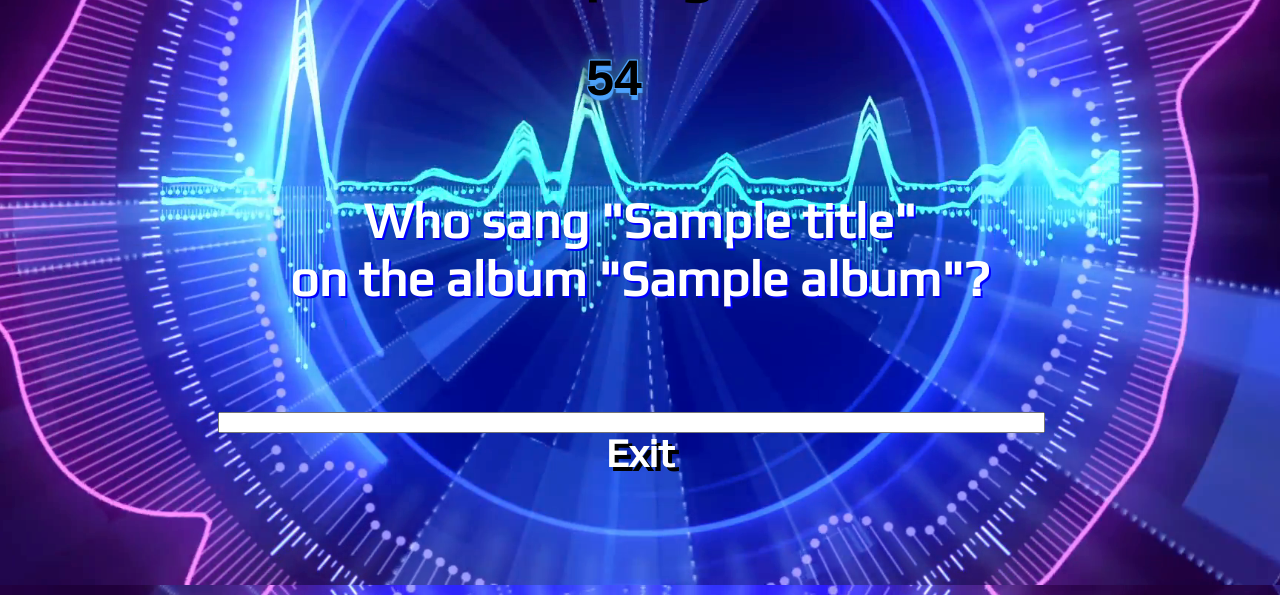
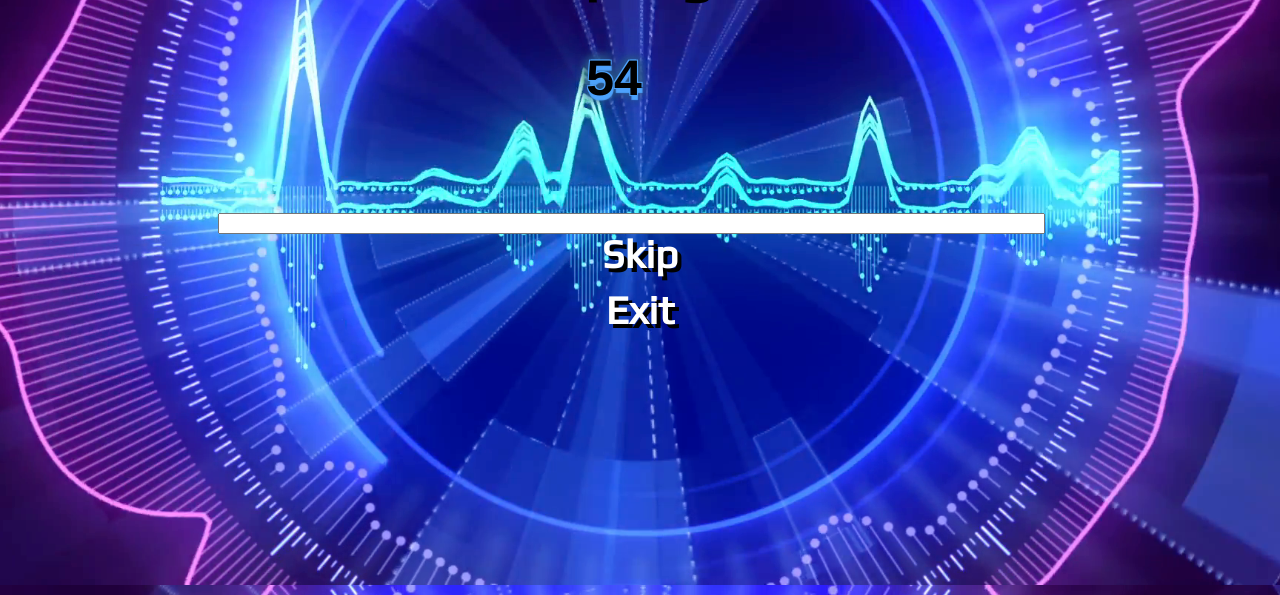
Before and after one commit to Drew8521/MusiQ, a Python web app: template templates/game.html in a window 1280 px wide. Shown: the part 215-810 px from the top of the page. Run offline with Jinja, Linux system fonts and the light colour scheme; the template is opened without the code that fills it: most values are stand-ins (such as "Sample title", 1, 10 or a date in 2020); some web fonts are replaced.

Commit message:
Added skip

```diff
--- a/scripts/game.js
+++ b/scripts/game.js
@@ -3,8 +3,10 @@ let startTime = Date.now();
 let score = 0;
 let randomCompliment = Math.floor((Math.random() * 7))
 let responses = ["Music is your forte!", "A high note!", "Blast it!", "Killed it!", "Sick!", "MusIQ off the Charts!", "Impressive!", "Rock On!"];
+const genre = document.getElementById('genre').innerHTML
 
-const menu = document.getElementById('button');
+updateQuestion();
+const menu = document.getElementById('button-right');
 menu.addEventListener('click', exit);
 function exit(event) {
   location.href='/profile';
@@ -31,7 +33,6 @@ function exit(event) {
 
 
 const userAnswer = document.getElementById('answer');
-const genre = document.getElementById('genre').innerHTML
 
 function sleep(ms) {
   return new Promise(resolve => setTimeout(resolve, ms));
--- a/styles/game.css
+++ b/styles/game.css
@@ -120,7 +120,17 @@ h1 {
   transition: all 500ms cubic-bezier(0.42, 0, 0.58, 1);
 }
 
-#button {
+#button-left {
+  text-align: center;
+  font-family: 'Play', sans-serif;
+  color: white;
+  text-shadow: 4px 4px black;
+  margin-top: 10px;
+  margin-bottom: 10px;
+
+}
+
+#button-right {
   text-align: center;
   font-family: 'Play', sans-serif;
   color: white;
@@ -128,8 +138,13 @@ h1 {
   margin-top: 10px;
   margin-bottom: 10px;
 }
-#button:hover {
+
+#button-right:hover {
   text-shadow: 0 0 10px rgba(255,255,255,1) , 0 0 20px rgba(255,255,255,1) , 0 0 30px rgba(255,255,255,1) , 0 0 40px #00ffff , 0 0 70px #00ffff , 0 0 80px #00ffff , 0 0 100px #00ffff ;
+}
+
+#button-left:hover {
+  text-shadow: 0 0 10px rgba(255,255,255,1) , 0 0 20px rgba(255,255,255,1) , 0 0 30px rgba(255,255,255,1) , 0 0 40px #ff0000 , 0 0 70px #ff0000 , 0 0 80px #ff0000 , 0 0 100px #00ffff ;
 }
 
 #answer {
--- a/templates/game.html
+++ b/templates/game.html
@@ -14,13 +14,14 @@
     <h2 id="genre">{{ genre }}</h2>
     <p id="timer">Ready?</p>
     <h4 id='question-right'></h4>
-    <h5 id='question'>Who sang "{{ title }}" <br> on the album "{{ album }}"?</h5>
+    <h5 id='question'></h5>
     <link async href="https://fonts.googleapis.com/css?family=Atomic%20Age" data-generated="http://enjoycss.com" rel="stylesheet" type="text/css"/>
     <div id="wrapper">
       <input id="answer" oninput="check()"></input>
     </div>
-    <h4 id='button'>Exit</h4>
+      <h4 id='button-left' onclick="updateQuestion()">Skip</h4>
+    <h4 id='button-right'>Exit</h4>
     <script src="/scripts/game.js"></script>
-    <p id='artist'>{{ artist }}</p>
+    <p id='artist'></p>
   </body>
 </html>
--- a/templates/profile.html
+++ b/templates/profile.html
@@ -23,11 +23,7 @@
     <h4 id="MusIQ">Your MusIQ is {{ musIQ }} out of 200</h4>
     <h3 id='pic'><img src="media/musiq.png" alt="" height ="100" width='100'> {{QCoins}} </h3>
    <p id='highscores'>HIGHSCORES</p>
-<<<<<<< HEAD
-   <table id='table' style="width:95%">
-=======
    <table id='table' style="width:20%" align='center'>
->>>>>>> 22668c1d6297d28481868d7182e18e01900b1e4b
      {% for user in highscores %}
      <tr>
       <td>{{user[0]}}</td>
```
